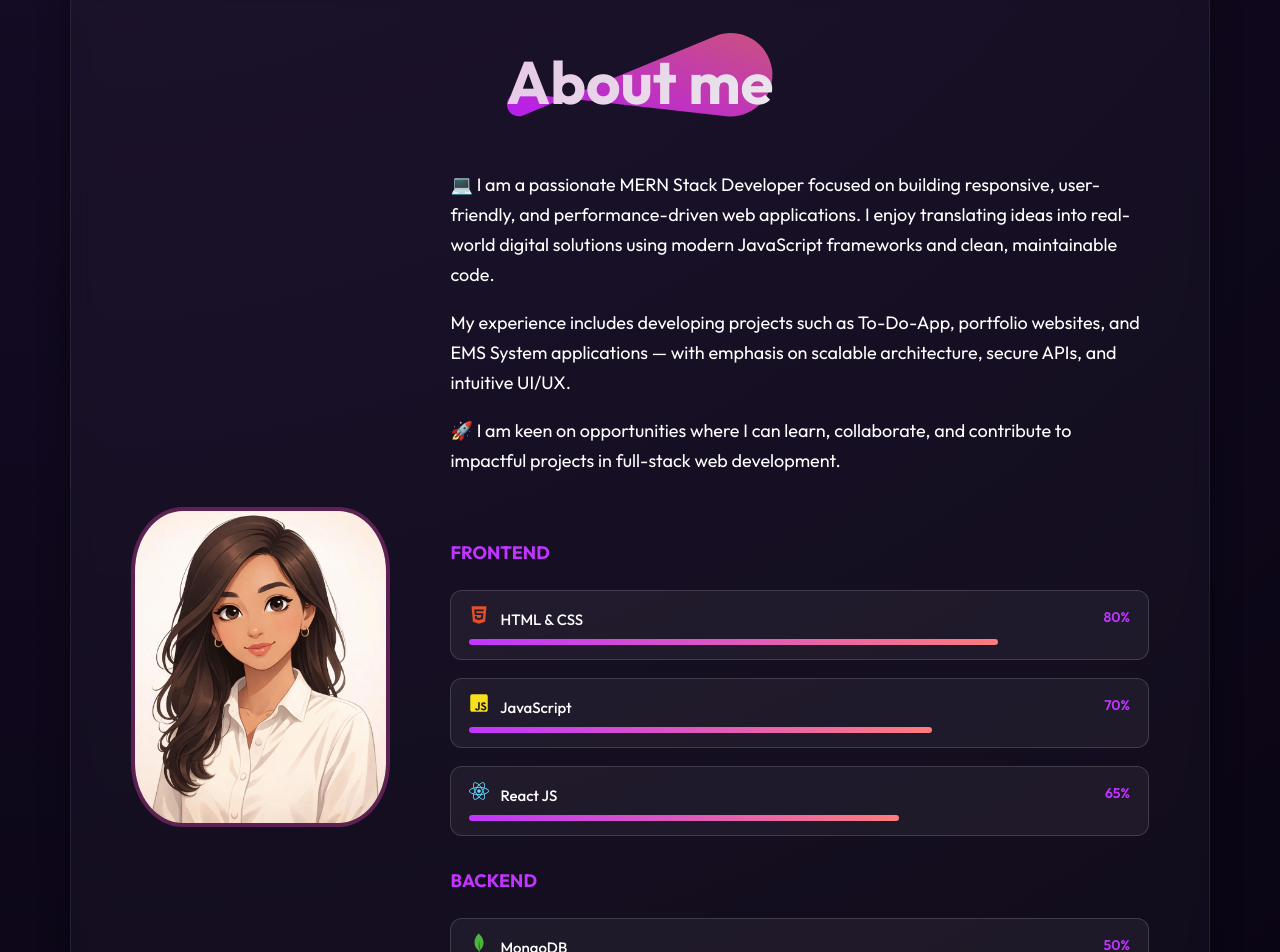
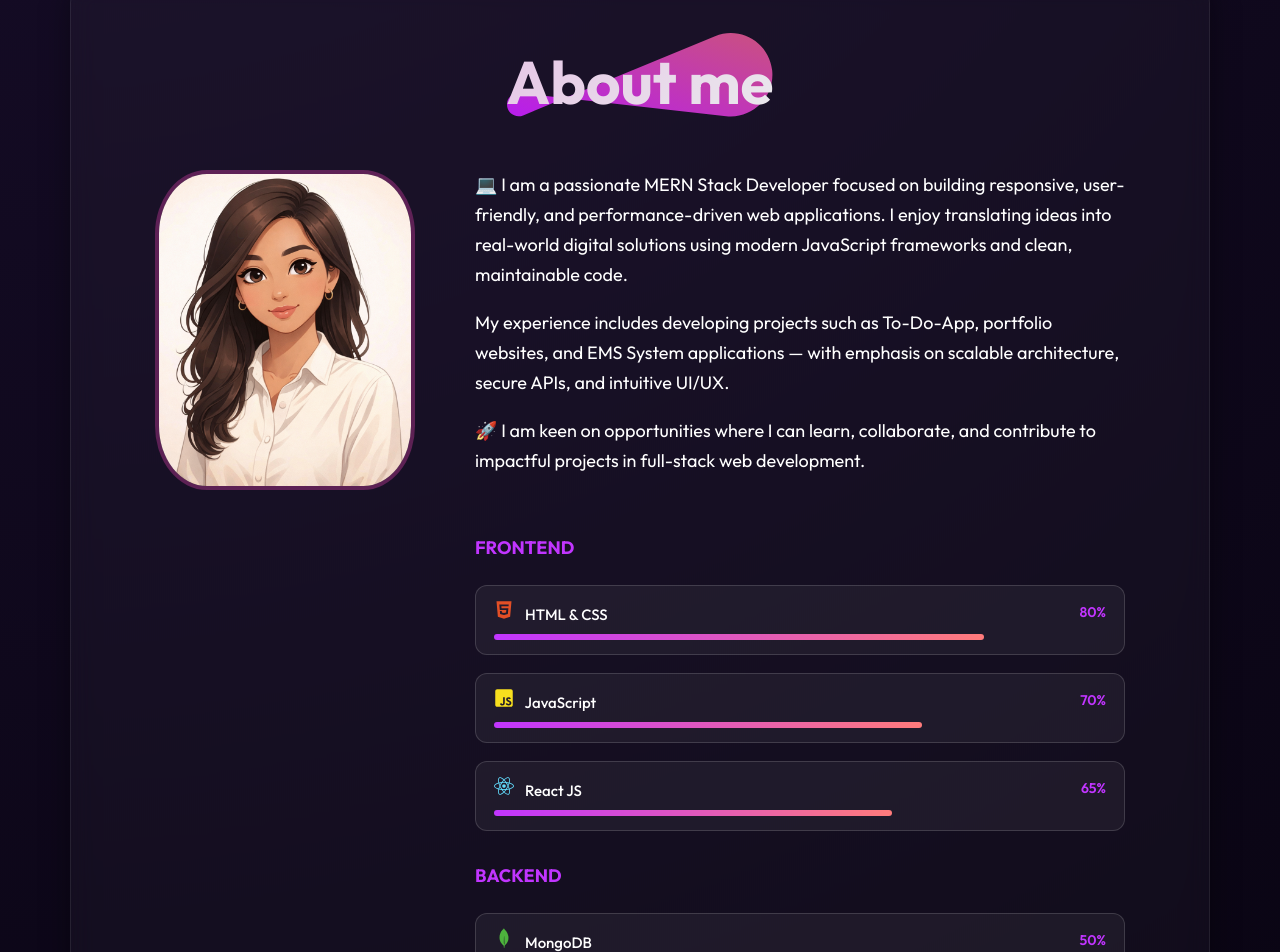
Before and after one commit to vaishnavikolekar1516/portfolio-react, a React (Vite) app: page / in a window 1280 px wide. Shown: the part 915-1867 px from the top of the page. Built offline with nearby package versions, Linux system fonts and the light colour scheme.

Commit message:
about fixed

```diff
--- a/src/Components/About/About.css
+++ b/src/Components/About/About.css
@@ -41,7 +41,7 @@
 .about-sections{
   display: flex;
   gap: 60px;
-  align-items: center;
+  align-items: flex-start;
   color: white;
 }
 
@@ -60,7 +60,8 @@
 .about-right{
   display: flex;
   flex-direction: column;
-  gap: 50px;
+  gap: 35px;
+  max-width: 700px;
 }
 
 /* paragraph */
@@ -71,7 +72,7 @@
   gap: 18px;
   font-size: 18px;
   line-height: 30px;
-  max-width: 700px;
+  max-width: 650px;
 }
 
 /* skills */
@@ -80,6 +81,8 @@
   display: flex;
   flex-direction: column;
   gap: 18px;
+  margin-top: 10px;
+  width: 100%;
 }
 
 /* skill card */
```
